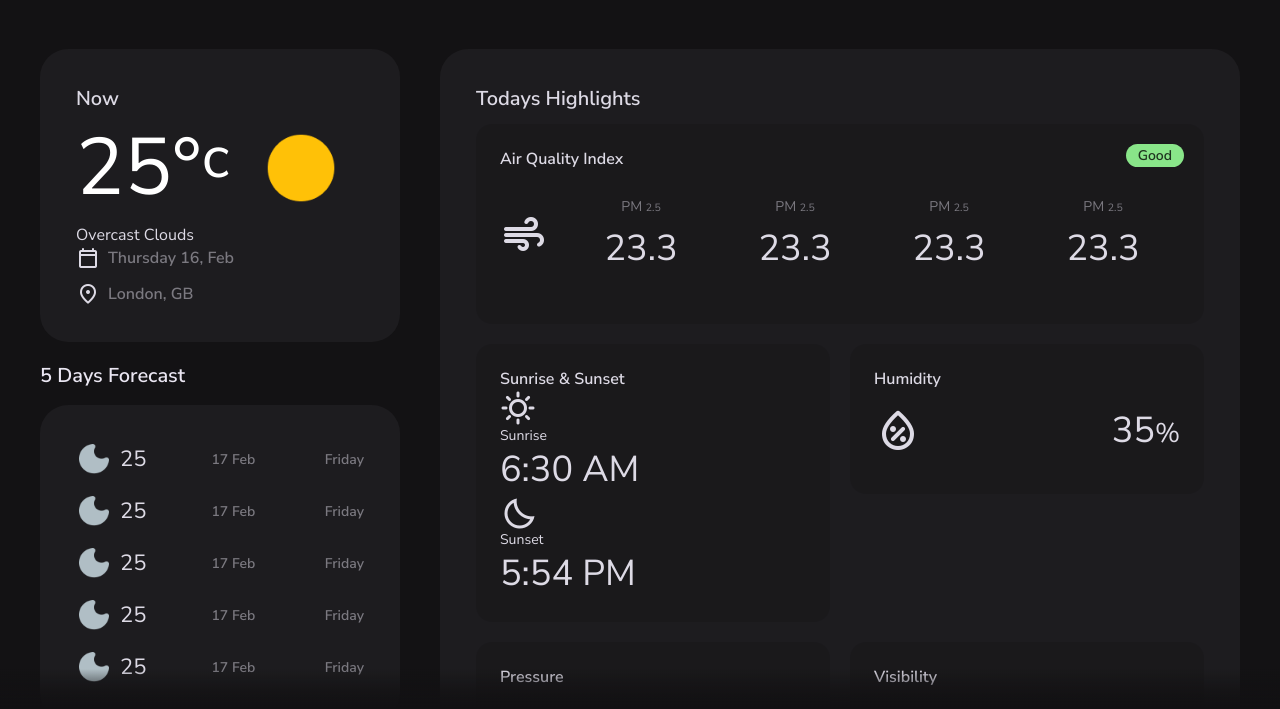
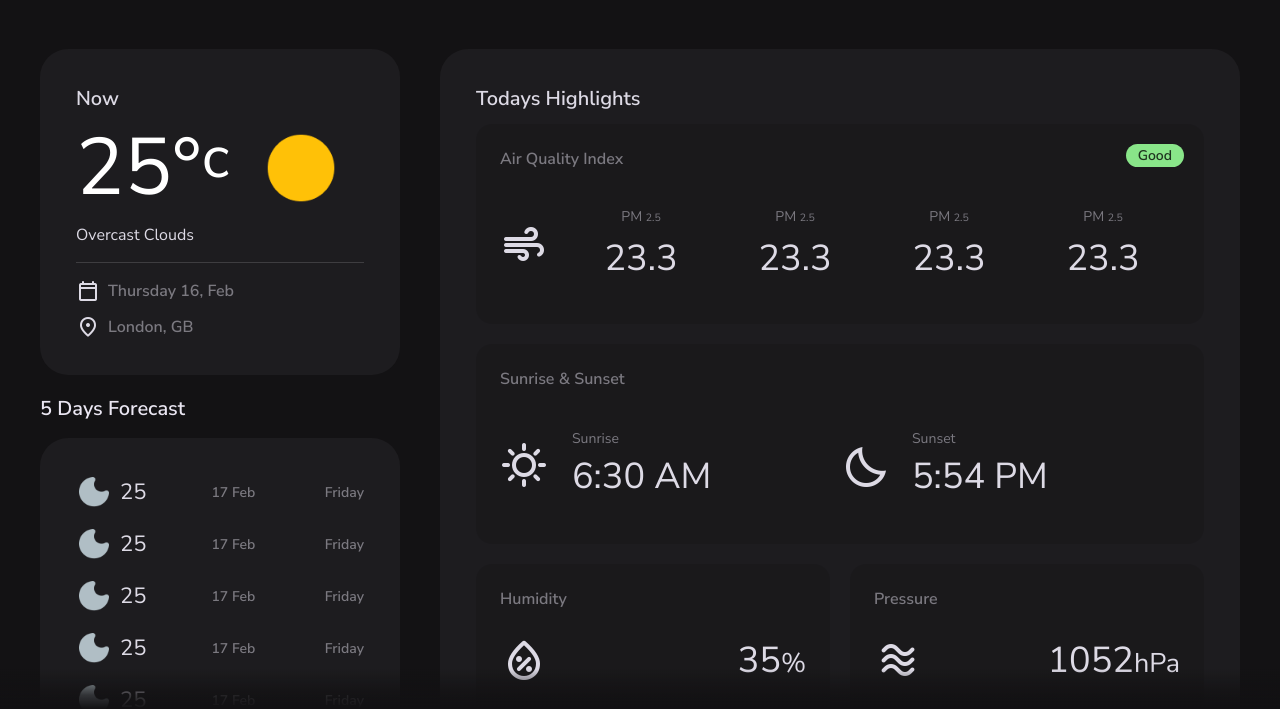
Before and after one commit to Siricoder553/WeatherApp, a plain HTML site: page index.html in a window 1280 px wide. Shown: the part 91-800 px from the top of the page. Drawn offline with Linux system fonts and the light colour scheme.

Commit message:
styling done

```diff
--- a/assets/css/style.css
+++ b/assets/css/style.css
@@ -643,7 +643,7 @@ article.container:is(:hover, :focus-within)::-webkit-scrollbar-thumb{
 
 }
 
-.hightlight-list .title-3{
+.highlight-list .title-3{
   color: var(--on-surface-variant);
   margin-block-end: 20px;
 }
--- a/index.html
+++ b/index.html
@@ -108,7 +108,7 @@
                                 alt="Overcast Clouds" class="weather-icon">
                         </div>
                         <p class="body-3">Overcast Clouds</p>
-                        <ul class="meat-list">
+                        <ul class="meta-list">
                             <li class="meta-item">
                                 <span class="m-icon">calendar_today</span>
                                 <p class="title-3 meta-text">
@@ -283,7 +283,7 @@
                                     Good
                                 </span>
                             </div>
-                            <div class="card card-sm hightlight-card two">
+                            <div class="card card-sm highlight-card two">
                                 <h3 class="title-3">
                                     Sunrise & Sunset
                                 </h3>
```
